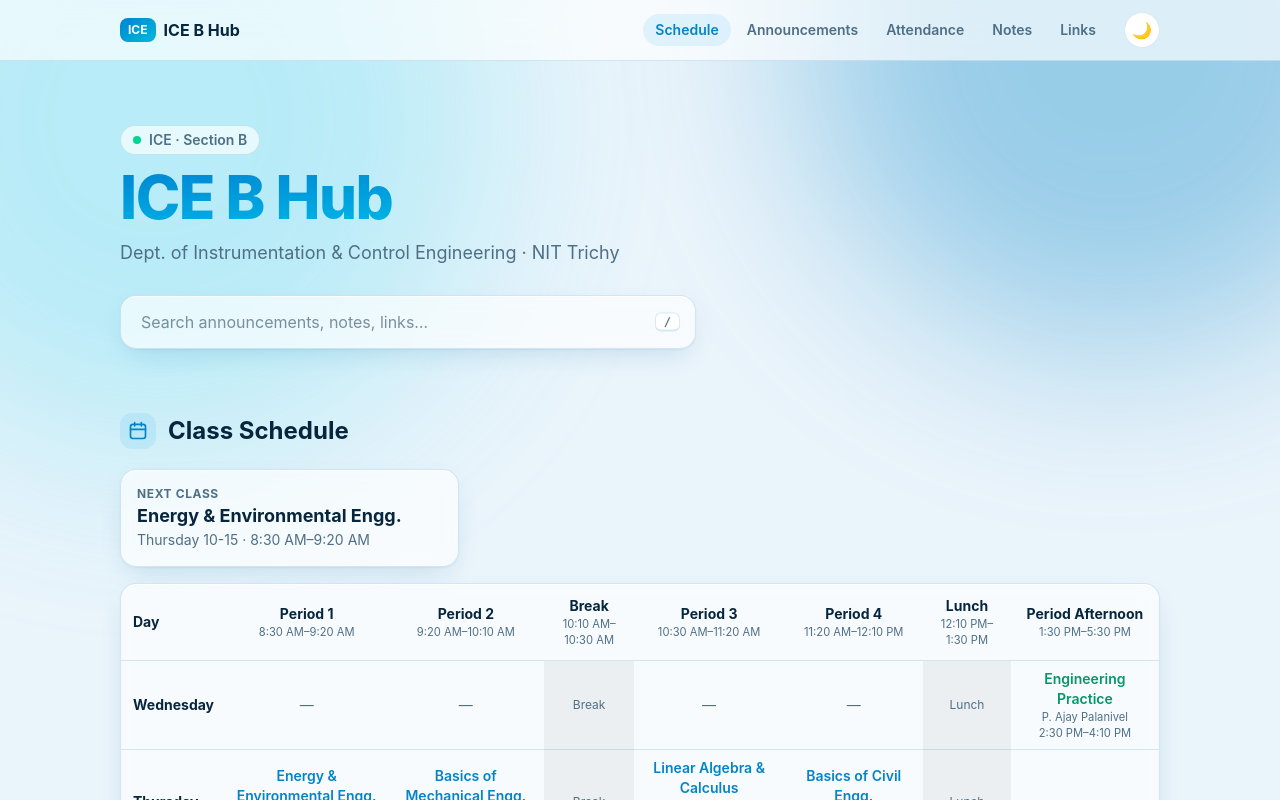
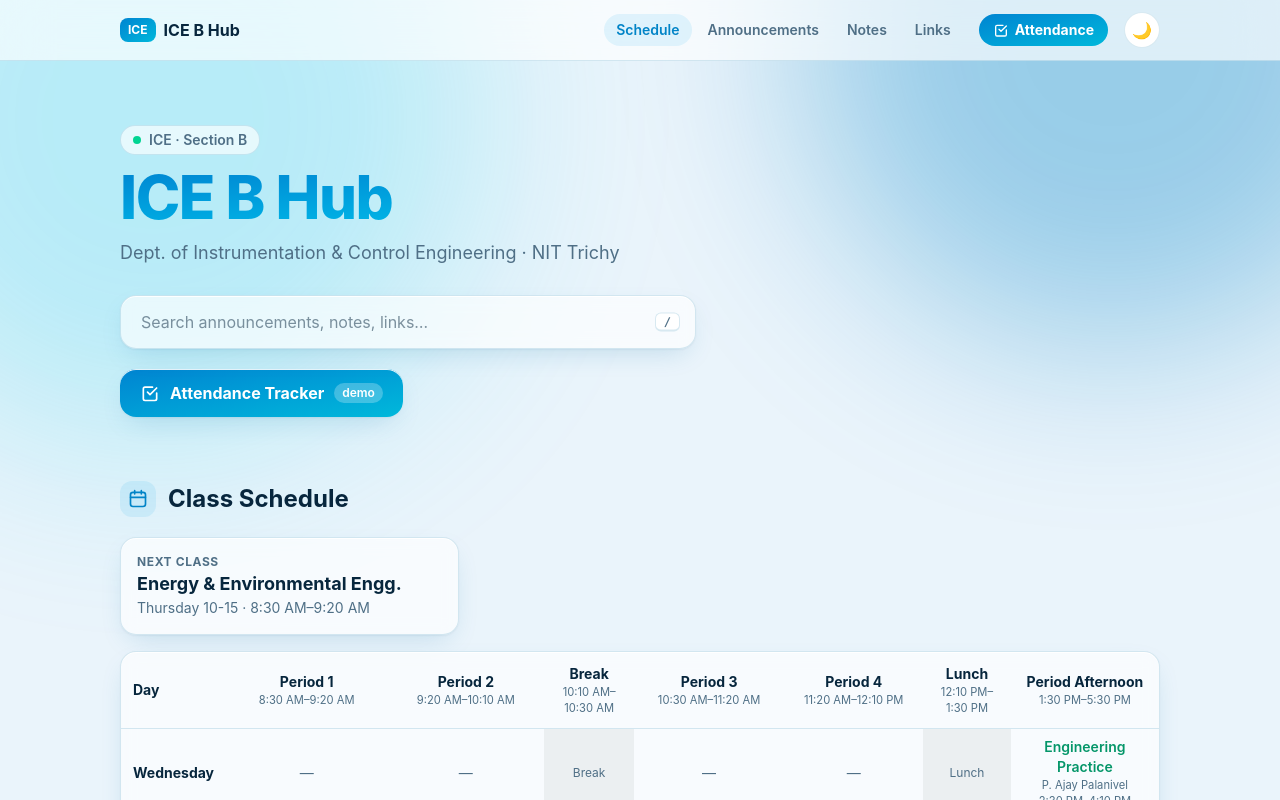
Before and after one commit to adv12025/iceb_site, a Next.js app: page / in a window 1280 px wide. Shown: the top 800 px of the page. Built offline with nearby package versions, Linux system fonts and the light colour scheme.

Commit message:
Attendance tracker as a button + full-screen view

```diff
--- a/src/components/Header.jsx
+++ b/src/components/Header.jsx
@@ -1,9 +1,10 @@
 "use client";
 import { SITE } from "@/data/site";
 import { NAV } from "./nav";
+import TrackerButton from "./attendance/TrackerButton";
 
 /* Sticky top bar: logo, section links, dark-mode button. `active` = section currently on screen. */
-export default function Header({ active }) {
+export default function Header({ active, onOpenTracker }) {
   const toggleTheme = () => {
     const t = document.documentElement.dataset.theme === "dark" ? "light" : "dark";
     document.documentElement.dataset.theme = t;
@@ -21,7 +22,8 @@ export default function Header({ active }) {
             <a key={id} href={"#" + id} className={"rounded-full px-3 py-1.5 text-sm font-semibold transition hover:bg-soft " + (active === id ? "bg-soft text-accent" : "text-mute")}>{label}</a>
           ))}
         </nav>
-        <button onClick={toggleTheme} aria-label="Toggle dark mode" title="Toggle theme" className="ml-auto grid size-9 place-items-center rounded-full border border-line bg-solid sm:ml-0">
+        <TrackerButton onClick={onOpenTracker} />
+        <button onClick={toggleTheme} aria-label="Toggle dark mode" title="Toggle theme" className="grid size-9 place-items-center rounded-full border border-line bg-solid">
           <span className="dark:hidden">🌙</span><span className="hidden dark:inline">☀️</span>
         </button>
       </div>
--- a/src/components/Hero.jsx
+++ b/src/components/Hero.jsx
@@ -1,7 +1,8 @@
 import { SITE } from "@/data/site";
+import TrackerButton from "./attendance/TrackerButton";
 
 /* Big title + the search box. */
-export default function Hero({ q, setQ, search }) {
+export default function Hero({ q, setQ, search, onOpenTracker }) {
   return (
     <section id="home" className="mx-auto max-w-[1080px] px-5 pb-6 pt-16">
       <p className="mb-3 inline-flex items-center gap-2 rounded-full border border-line bg-card px-3 py-1 text-sm font-semibold text-mute">
@@ -15,6 +16,7 @@ export default function Hero({ q, setQ, search }) {
           className="w-full rounded-2xl border border-line bg-card py-3.5 pl-5 pr-12 shadow-card outline-none backdrop-blur focus:border-accent focus:ring-4 focus:ring-accent/20" />
         <kbd className="pointer-events-none absolute right-4 top-1/2 -translate-y-1/2 rounded-md border border-b-2 border-line bg-solid px-2 text-xs font-semibold text-mute">/</kbd>
       </label>
+      <TrackerButton big onClick={onOpenTracker} />
     </section>
   );
 }
--- a/src/components/Hub.jsx
+++ b/src/components/Hub.jsx
@@ -14,7 +14,7 @@ import Footer from "./Footer";
 import Schedule from "./Schedule";
 import Announcements from "./Announcements";
 import Notes from "./Notes";
-import Attendance from "./Attendance";
+import TrackerModal from "./attendance/TrackerModal";
 import Links from "./Links";
 
 const BASE = { announcements: ANNOUNCEMENTS, notes: NOTES, links: LINKS, changes: SCHEDULE_CHANGES, timetable: TIMETABLE };
@@ -22,11 +22,23 @@ export default function Hub({ content }) {
   const [q, setQ] = useState("");
   const [sheet, setSheet] = useState(null);
   const [active, setActive] = useState("");
+  const [tracker, setTracker] = useState(false);
+  const openTracker = () => { history.pushState(null, "", "#attendance"); setTracker(true); };
+  const closeTracker = () => { setTracker(false); if (location.hash === "#attendance") history.back(); };
   const search = useRef(null);
   const data = useMemo(() => buildData(BASE, content, sheet), [content, sheet]);
   const query = q.trim().toLowerCase();
 
   useEffect(() => { loadSheet(BASE).then(setSheet); }, []);
+
+  /* #attendance in the address opens the tracker; Back closes it */
+  useEffect(() => {
+    const sync = () => setTracker(location.hash === "#attendance");
+    sync();
+    addEventListener("hashchange", sync);
+    addEventListener("popstate", sync);
+    return () => { removeEventListener("hashchange", sync); removeEventListener("popstate", sync); };
+  }, []);
 
   useEffect(() => {
     const onKey = e => {
@@ -42,19 +54,20 @@ export default function Hub({ content }) {
     <>
       <Background />
 
-      <Header active={active} />
+      <Header active={active} onOpenTracker={openTracker} />
 
       <main>
-        <Hero q={q} setQ={setQ} search={search} />
+        <Hero q={q} setQ={setQ} search={search} onOpenTracker={openTracker} />
 
         <Section id="schedule" title="Class Schedule" icon={ic.schedule}><Schedule changes={data.changes} timetable={data.timetable} /></Section>
         <Section id="announcements" title="Announcements" icon={ic.announcements}><Announcements items={data.announcements} q={query} /></Section>
-        <Section id="attendance" title="Attendance Tracker" icon={ic.attendance}><Attendance timetable={data.timetable} changes={data.changes} /></Section>
         <Section id="notes" title="Notes" icon={ic.notes}><Notes notes={data.notes} q={query} /></Section>
         <Section id="links" title="Quick Links" icon={ic.links}><Links links={data.links} q={query} /></Section>
       </main>
 
       <Footer />
+
+      <TrackerModal open={tracker} onClose={closeTracker} timetable={data.timetable} changes={data.changes} />
     </>
   );
 }
--- /dev/null
+++ b/src/components/attendance/TrackerButton.jsx
@@ -0,0 +1,17 @@
+import { ic } from "../nav";
+
+/* The button that opens the tracker. `big` = the larger version used under the hero search box. */
+export default function TrackerButton({ onClick, big }) {
+  const icon = (
+    <svg viewBox="0 0 24 24" className={big ? "size-5" : "size-4"} fill="none" stroke="currentColor" strokeWidth="2" strokeLinecap="round" strokeLinejoin="round">{ic.attendance}</svg>
+  );
+  return big ? (
+    <button onClick={onClick} className="mt-5 inline-flex items-center gap-2.5 rounded-2xl bg-gradient-to-br from-sky-600 to-cyan-500 px-5 py-3 font-bold text-white shadow-card transition hover:-translate-y-0.5 hover:brightness-110">
+      {icon} Attendance Tracker <span className="rounded-full bg-white/25 px-2 py-0.5 text-xs font-semibold">demo</span>
+    </button>
+  ) : (
+    <button onClick={onClick} className="ml-auto flex items-center gap-1.5 rounded-full sm:ml-0 bg-gradient-to-br from-sky-600 to-cyan-500 px-3.5 py-1.5 text-sm font-bold text-white transition hover:brightness-110">
+      {icon}<span>Attendance</span>
+    </button>
+  );
+}
--- /dev/null
+++ b/src/components/attendance/TrackerModal.jsx
@@ -0,0 +1,32 @@
+"use client";
+import { useEffect } from "react";
+import Attendance from "../Attendance";
+
+/* Full-screen page for the tracker, opened from the button. Closes with the X, the Esc key or the browser Back button.
+   Deep link: add #attendance to the address to open it directly. */
+export default function TrackerModal({ open, onClose, timetable, changes }) {
+  useEffect(() => {
+    if (!open) return;
+    const onKey = e => e.key === "Escape" && onClose();
+    addEventListener("keydown", onKey);
+    const prev = document.body.style.overflow;
+    document.body.style.overflow = "hidden";                 // page behind does not scroll
+    return () => { removeEventListener("keydown", onKey); document.body.style.overflow = prev; };
+  }, [open, onClose]);
+
+  if (!open) return null;
+  return (
+    <div role="dialog" aria-modal="true" aria-label="Attendance tracker" className="fixed inset-0 z-40 overflow-y-auto bg-bg">
+      <div className="sticky top-0 z-10 border-b border-line bg-card backdrop-blur-xl">
+        <div className="mx-auto flex max-w-[1080px] items-center gap-3 px-5 py-3">
+          <button onClick={onClose} className="flex items-center gap-1.5 rounded-full border border-line bg-solid px-3.5 py-1.5 text-sm font-semibold transition hover:border-accent">← Back to hub</button>
+          <b className="ml-1 text-lg">Attendance Tracker</b>
+          <button onClick={onClose} aria-label="Close" className="ml-auto grid size-9 place-items-center rounded-full border border-line bg-solid text-lg hover:border-accent">✕</button>
+        </div>
+      </div>
+      <div className="mx-auto max-w-[1080px] px-5 py-6">
+        <Attendance timetable={timetable} changes={changes} />
+      </div>
+    </div>
+  );
+}
--- a/src/components/nav.jsx
+++ b/src/components/nav.jsx
@@ -1,5 +1,5 @@
 /* Top navigation links + the section icons. To add a section, add it here and in Hub.js. */
-export const NAV = [["schedule", "Schedule"], ["announcements", "Announcements"], ["attendance", "Attendance"], ["notes", "Notes"], ["links", "Links"]];
+export const NAV = [["schedule", "Schedule"], ["announcements", "Announcements"], ["notes", "Notes"], ["links", "Links"]];
 export const ic = {
   schedule: <><rect x="3" y="4" width="18" height="17" rx="3" /><path d="M8 2v4M16 2v4M3 10h18" /></>,
   announcements: <><path d="M3 11v2a1 1 0 0 0 1 1h3l5 4V6L7 10H4a1 1 0 0 0-1 1z" /><path d="M16 8.5a5 5 0 0 1 0 7" /></>,
```
Also changed, not shown: 1 other file (tests, documents, lock files or other folders).
